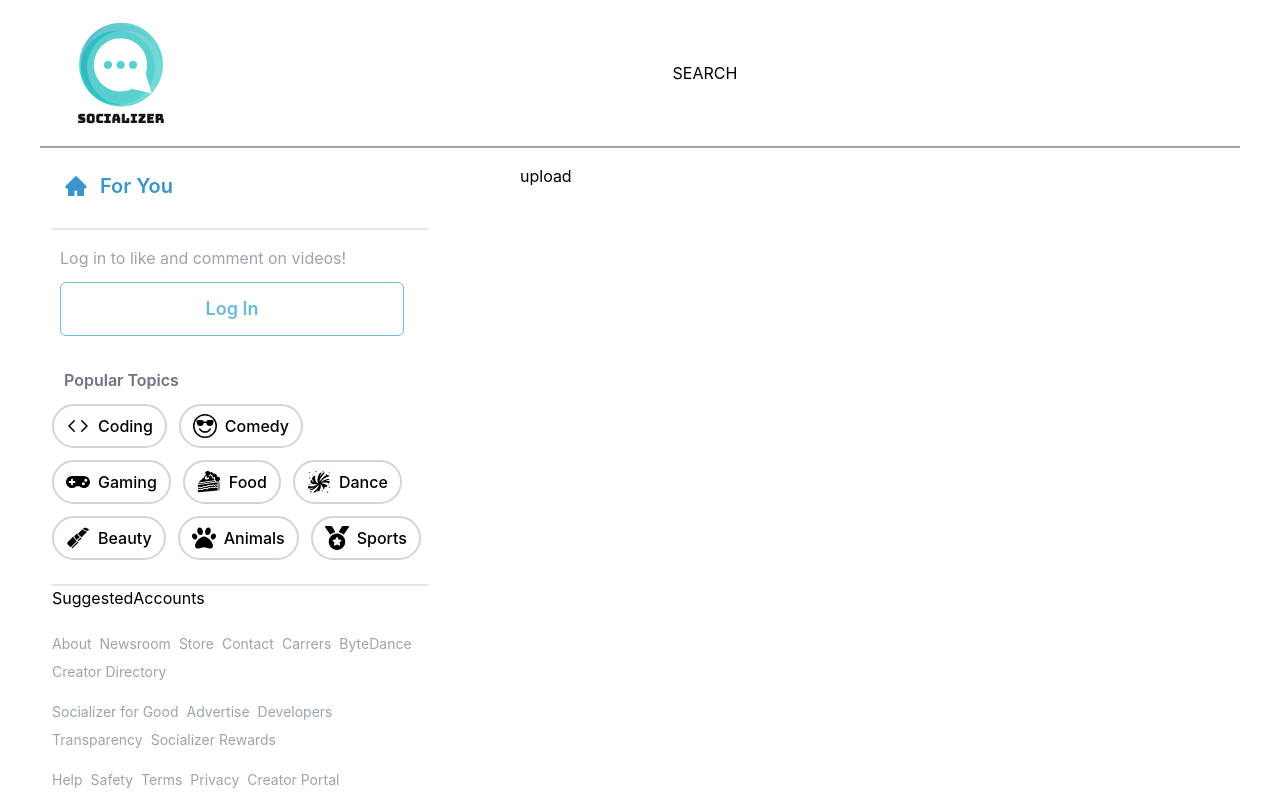
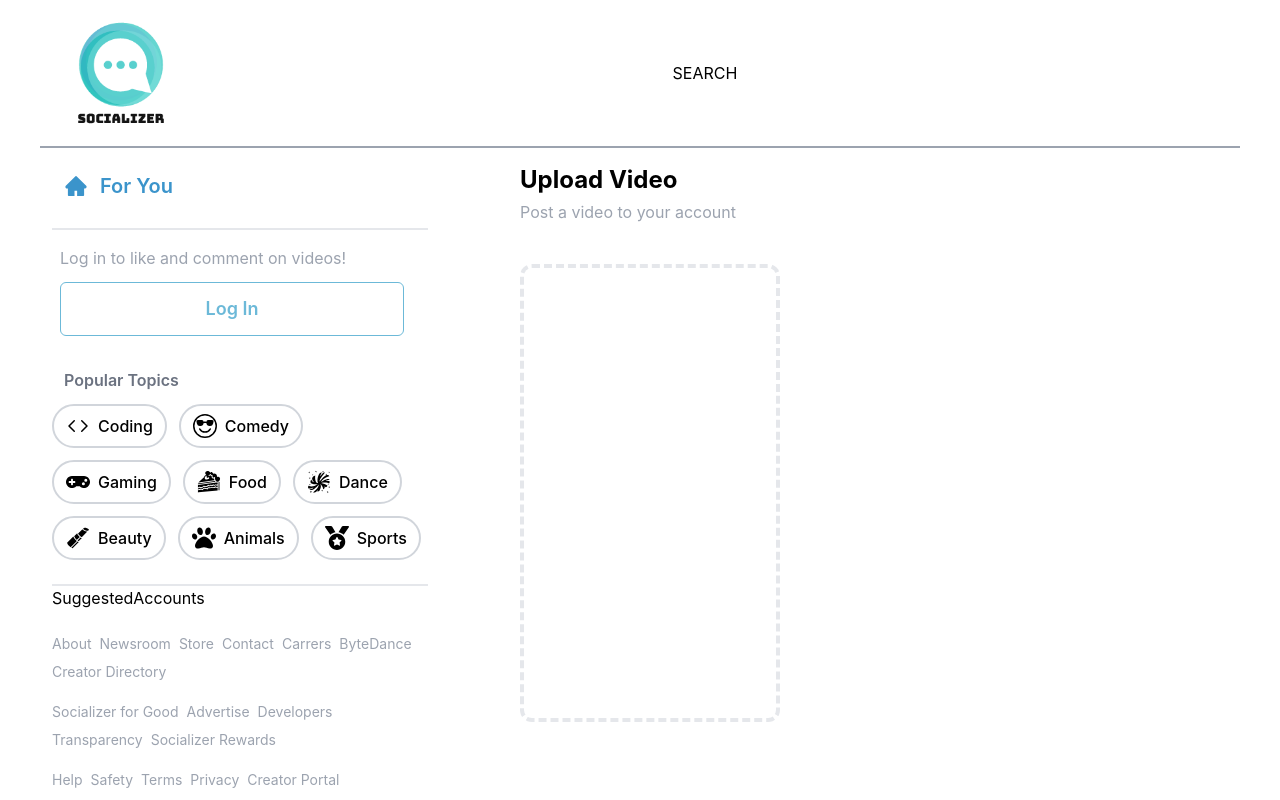
Before and after one commit to Calinpet/socializer, a Next.js app: page /upload in a window 1280 px wide. Built offline with nearby package versions, Linux system fonts and the light colour scheme.

Commit message:
created upload page

```diff
--- a/pages/_app.tsx
+++ b/pages/_app.tsx
@@ -17,7 +17,7 @@ const App = ({ Component, pageProps }: AppProps) => {
   if(isSSR) return;
 
   return (
-    <GoogleOAuthProvider clientId={`${process.env.NEXT_PUBLIC_GOOGLE_API_TOKEN}`}>
+    <GoogleOAuthProvider clientID={`${process.env.NEXT_PUBLIC_GOOGLE_API_TOKEN}`}>
       <div className='xl:w-[1200px] m-auto overflow-hidden h-[100vh]'>
         <Navbar />
         <div className='flex gap-6 md:gap-20 '>
--- a/pages/upload.tsx
+++ b/pages/upload.tsx
@@ -1,9 +1,29 @@
-import React from 'react'
+import React, { useEffect, useState } from 'react';
+import { useRouter } from 'next/router';
+import { SanityAssetDocument } from '@sanity/client';
+import { FaCloudUploadAlt } from 'react-icons/fa';
+import { MdDelete } from 'react-icons/md';
+import axios from 'axios';
 
-const upload = () => {
+import useAuthStore from '../store/authStore';
+import { client } from '../utils/client';
+
+const Upload = () => {
   return (
-    <div>upload</div>
-  )
-}
+    <div className='flex w-full h-full'>
+      <div className='bg-white rounded-lg'>
+        <div>
+          <div>
+            <p className='text-2xl font-bold'>Upload Video</p>
+            <p className='tex-md text-gray-400 mt-1'>Post a video to your account</p>
+          </div>
+          <div className=' border-dashed rounded-xl border-4 border-gray-200 flex flex-col justify-center items-center  outline-none mt-10 w-[260px] h-[458px] p-10 cursor-pointer hover:border-red-300 hover:bg-gray-100'>
 
-export default upload
+          </div>
+        </div>
+      </div>
+    </div>
+  );
+};
+
+export default Upload;
```
